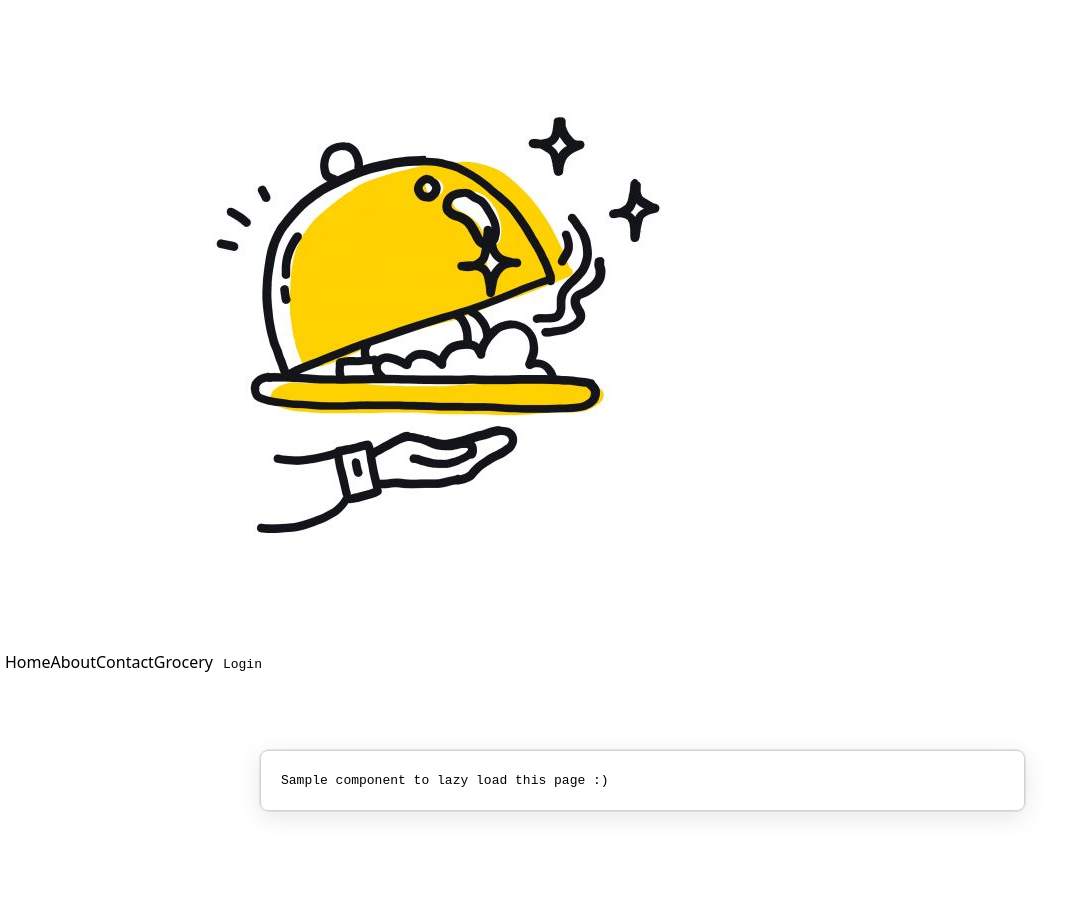
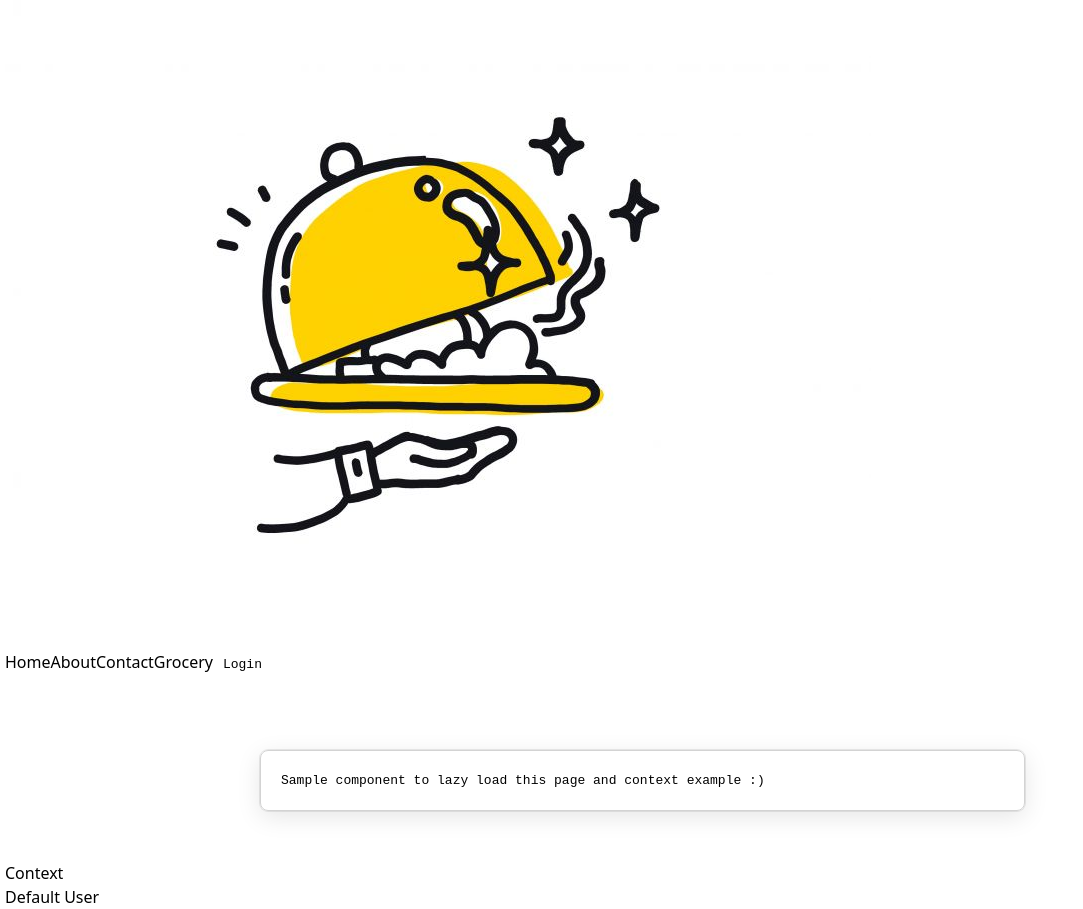
Before and after one commit to gayathrichelluri/namaste-react, a React (Vite) app: page /grocery in a window 1280 px wide. Shown: the whole page, without its empty margins (0-1083 px from the left). Before the commit the page ends 861 px from the top, so only its background shows below. Built offline with nearby package versions, Linux system fonts and the light colour scheme.

Commit message:
11 - all about context

```diff
--- a/src/App.js
+++ b/src/App.js
@@ -1,61 +1,69 @@
-import React, { lazy, Suspense } from 'react';
-import ReactDOM from 'react-dom/client';
-import { createBrowserRouter, Outlet, RouterProvider } from 'react-router-dom';
-import Header from './components/Header';
-import Body from './components/Body';
-import About from './components/About';
-import Contact from './components/Contact';
-import Error from './components/Error';
-import './index.css';
-import RestaurantMenu from './components/RestaurantMenu';
-import MessageCardSkeleton from './components/Shimmer/MesageCardSkeleton';
+import React, { lazy, Suspense, useContext, useState } from "react";
+import ReactDOM from "react-dom/client";
+import { createBrowserRouter, Outlet, RouterProvider } from "react-router-dom";
+import Header from "./components/Header";
+import Body from "./components/Body";
+import About from "./components/About";
+import Contact from "./components/Contact";
+import Error from "./components/Error";
+import "./index.css";
+import RestaurantMenu from "./components/RestaurantMenu";
+import MessageCardSkeleton from "./components/Shimmer/MesageCardSkeleton";
+import UserContext from "./context/UserContext";
 
 // If we wan't use lazy loading, we can directly import the component
 // we have to wrap the component in lazy function
 // and then make sure to wrap the lazy component in a React.Suspense component
 // and then provide fallback UI while the component is loading
-const Grocery = lazy(() => import('./components/Grocery'));
+const Grocery = lazy(() => import("./components/Grocery"));
 
-const App = () => (
-    <div id="container">
+const App = () => {
+	const userContext = useContext(UserContext);
+	const [userName, setUserName] = useState(userContext.user);
+
+	return (
+		<div id='container'>
+			<UserContext.Provider value={{ user: userName, setUserName }}>
 				<Header />
 				<Outlet />
+			</UserContext.Provider>
 		</div>
 	);
+};
 
 const appRouter = createBrowserRouter([
 	{
-        path: '/',
+		path: "/",
 		element: <App />,
 		children: [
 			{
-                path: '/',
+				path: "/",
 				element: <Body />,
-                errorElement: <Error />
+				errorElement: <Error />,
 			},
 			{
-                path: '/about',
-                element: <About />
+				path: "/about",
+				element: <About />,
 			},
 			{
-                path: '/contact',
-                element: <Contact />
+				path: "/contact",
+				element: <Contact />,
 			},
 			{
-                path: '/restaurants/:resId',
-                element: <RestaurantMenu />
+				path: "/restaurants/:resId",
+				element: <RestaurantMenu />,
 			},
 			{
-                path: '/grocery',
+				path: "/grocery",
 				element: (
-                    <Suspense fallback={<MessageCardSkeleton/>}>
+					<Suspense fallback={<MessageCardSkeleton />}>
 						<Grocery />
-                    </Suspense>)
+					</Suspense>
+				),
 			},
 		],
-        errorElement: <Error />
+		errorElement: <Error />,
 	},
-
 ]);
 
 const root = ReactDOM.createRoot(document.getElementById("root"));
--- a/src/components/Grocery/index.js
+++ b/src/components/Grocery/index.js
@@ -1,11 +1,30 @@
+import { useContext, useState } from "react";
 import MessageCard from "../MessageCard";
+import UserContext from "../../context/UserContext";
 
 const Grocery = () => {
-    return (
-        <MessageCard>
-            Sample component to lazy load this page :)
-        </MessageCard>
-    );
-}
+	const [text, setText] = useState("");
+	const { user, setUserName } = useContext(UserContext);
+
+	return (
+		<div className='flex flex-col items-center'>
+			<MessageCard>
+				Sample component to lazy load this page and context example :)
+			</MessageCard>
+			<div className='flex flex-col items-center gap-4 border-4 rounded-r-md p-16 px-56 shadow-inner'>
+				<label className='text-gray-500 font-[fantasy] text-xl'>Context</label>
+				<input
+					className='border-2 border-gray-400 w-80 px-2 py-1 rounded-sm'
+					onChange={(e) =>
+						setUserName(e.target.value === "" ? "...." : e.target.value)
+					}
+				/>
+				<div className='items-center font-mono text-white bg-slate-800 px-5 py-1 rounded-sm'>
+					{user}
+				</div>
+			</div>
+		</div>
+	);
+};
 
 export default Grocery;
--- a/src/components/Header/index.js
+++ b/src/components/Header/index.js
@@ -1,17 +1,17 @@
-import React, { useState } from 'react';
-import { Link } from 'react-router-dom';
-import logo from '../../resources/images/logo.png';
-import './index.css'
+import React, { useContext, useState } from "react";
+import { Link } from "react-router-dom";
+import logo from "../../resources/images/logo.png";
+import "./index.css";
+import UserContext from "../../context/UserContext";
 
 const Header = () => {
-    const [authBtn, setAuthBtn] = useState('Login');
+	const [authBtn, setAuthBtn] = useState("Login");
+	const userContext = useContext(UserContext);
 
 	const toggleAuthBtn = () => {
-        if (authBtn === 'Login')
-            setAuthBtn('Logout');
-        else
-            setAuthBtn('Login');
-    }
+		if (authBtn === "Login") setAuthBtn("Logout");
+		else setAuthBtn("Login");
+	};
 
 	return (
 		<div className='flex justify-between shadow-md m-1 font-mono text-sm'>
@@ -19,16 +19,27 @@ const Header = () => {
 				<img className='w-28' src={logo} />
 			</Link>
 			<div className='flex items-center gap-10 mr-8'>
-                <Link to='/' className='nav-item'>Home</Link>
-                <Link to='/about' className='nav-item'>About</Link>
-                <Link to='/contact' className='nav-item'>Contact</Link>
-                <Link to='/grocery' className='nav-item'>Grocery</Link>
-                <button className='border border-solid border-gray-100 rounded-md bg-gray-100' onClick={toggleAuthBtn}>
-                    {authBtn}
+				<Link to='/' className='nav-item'>
+					Home
+				</Link>
+				<Link to='/about' className='nav-item'>
+					About
+				</Link>
+				<Link to='/contact' className='nav-item'>
+					Contact
+				</Link>
+				<Link to='/grocery' className='nav-item'>
+					Grocery
+				</Link>
+				<button
+					className='border border-solid border-gray-100 rounded-md bg-gray-100'
+					onClick={toggleAuthBtn}
+				>
+					{authBtn === "Logout" ? userContext.user : "Login"}
 				</button>
 			</div>
 		</div>
 	);
-}
+};
 
 export default Header;
--- a/src/components/User/index.js
+++ b/src/components/User/index.js
@@ -1,6 +1,7 @@
 import React from "react";
-import './index.css';
+import "./index.css";
 import MessageCard from "../MessageCard";
+import UserContext from "../../context/UserContext";
 
 class User extends React.Component {
 	constructor(props) {
@@ -12,13 +13,26 @@ class User extends React.Component {
 
 		return (
 			<MessageCard>
-                <div className="user-info">
+				<div className='user-info'>
 					<img src={imgUrl} />
 					<div>{name}</div>
+					<UserContext.Provider value={{ user: "@provider-context" }}>
+						<UserContext.Consumer>
+							{(data) => <div>{data.user}</div>}
+						</UserContext.Consumer>
+					</UserContext.Provider>
+					<UserContext.Consumer>
+						{(data) => <div>{data.user}</div>}
+					</UserContext.Consumer>
 				</div>
-                <div className="user-desc">
-                    <div>A simple website created while revisiting my react lessons :)</div>
-                    <div>Used Swiggy API to replicate the data of restaurants <br /> and github user api to grab just my user details.</div>
+				<div className='user-desc'>
+					<div>
+						A simple website created while revisiting my react lessons :)
+					</div>
+					<div>
+						Used Swiggy API to replicate the data of restaurants <br /> and
+						github user api to grab just my user details.
+					</div>
 				</div>
 			</MessageCard>
 		);
--- /dev/null
+++ b/src/context/UserContext.js
@@ -0,0 +1,7 @@
+import { createContext } from "react";
+
+const UserContext = createContext({
+	user: "Default User",
+});
+
+export default UserContext;
```
Lines whose indentation alone changed are shown as unchanged.
